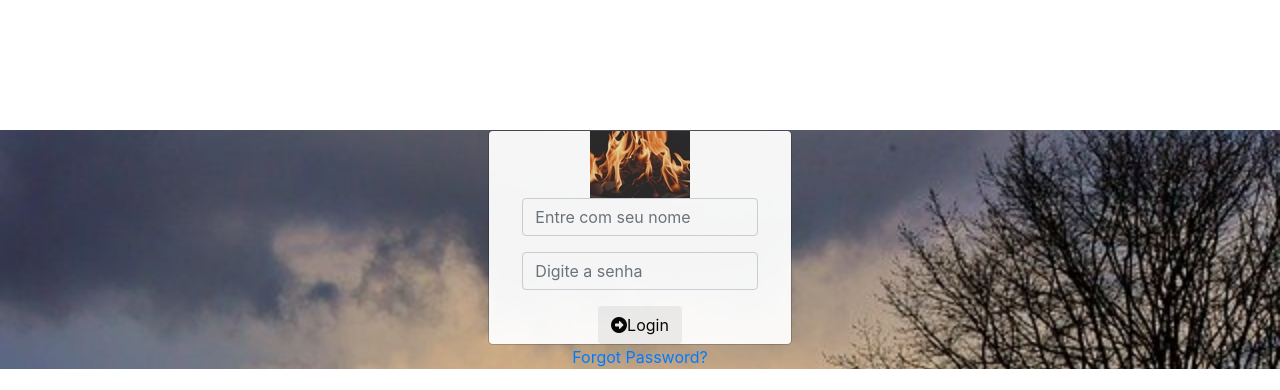
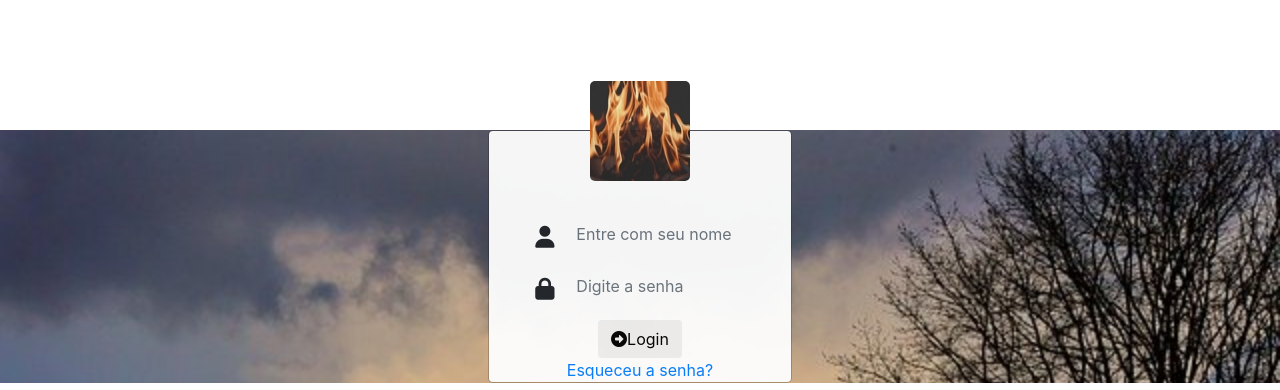
Before and after one commit to IgorAReche/igorareche.github.io, a plain HTML site: page index.html in a window 1280 px wide. Shown: the top 390 px of the page. Drawn offline with nearby package versions, Linux system fonts and the light colour scheme.

Commit message:
rafa olha pra mim

```diff
--- a/index.html
+++ b/index.html
@@ -17,23 +17,27 @@
     <div class="modal-dialog text-center">
       <div class="col-sm-8 main-section">
         <div class="modal-content">
+
           <div class="col-12 user-img">
             <img src="Images/fire.jpg">
           </div>
+
           <form class="col-12">
             <div class="form-group">
               <input type="text" class="form-control" placeholder="Entre com seu nome">
             </div>
+
             <div class="form-group">
               <input type="password" class="form-control" placeholder="Digite a senha">
             </div>
+
             <button class="btn" type="submit"><i class="fas fa-arrow-alt-circle-right"></i>Login</button>
-            </div>
-            <div class="col-12 forgot">
-            <a href="#">Forgot Password?</a>
+
+
+        </form>
+          <div class="col-12 forgot">
+            <a href="#">Esqueceu a senha?</a>
           </div>
-          </form>
-
 
 
         </div>
--- a/style.css
+++ b/style.css
@@ -21,3 +21,35 @@ font-family: 'Playfair Display';
 	opacity: .95;
 	padding: 0 18px;
 }
+.user-img{
+	margin-top: -50px;
+	margin-bottom: 35px;
+}
+.user-img img {
+	height: 100px;
+	width: 100px;
+	border-radius: 5px;
+}
+.form-group {
+	margin-bottom: 25px;
+}
+.form-group input {
+	height: 42 px;
+	border-radius: 5px;
+	border: 0;
+	font-size: 18 px;
+	padding-left: 54px;
+}
+.form-group::before {
+	font-family: 'Font Awesome\ 5 Free';
+	content: '\f007';
+	font-weight: 900;
+	position: absolute;
+	font-size: 22px;
+	left: 28px;
+	padding-top: 4px;
+}
+.form-group:last-of-type::before {
+	content:"\f023";
+	font-weight: 900;
+}
```
